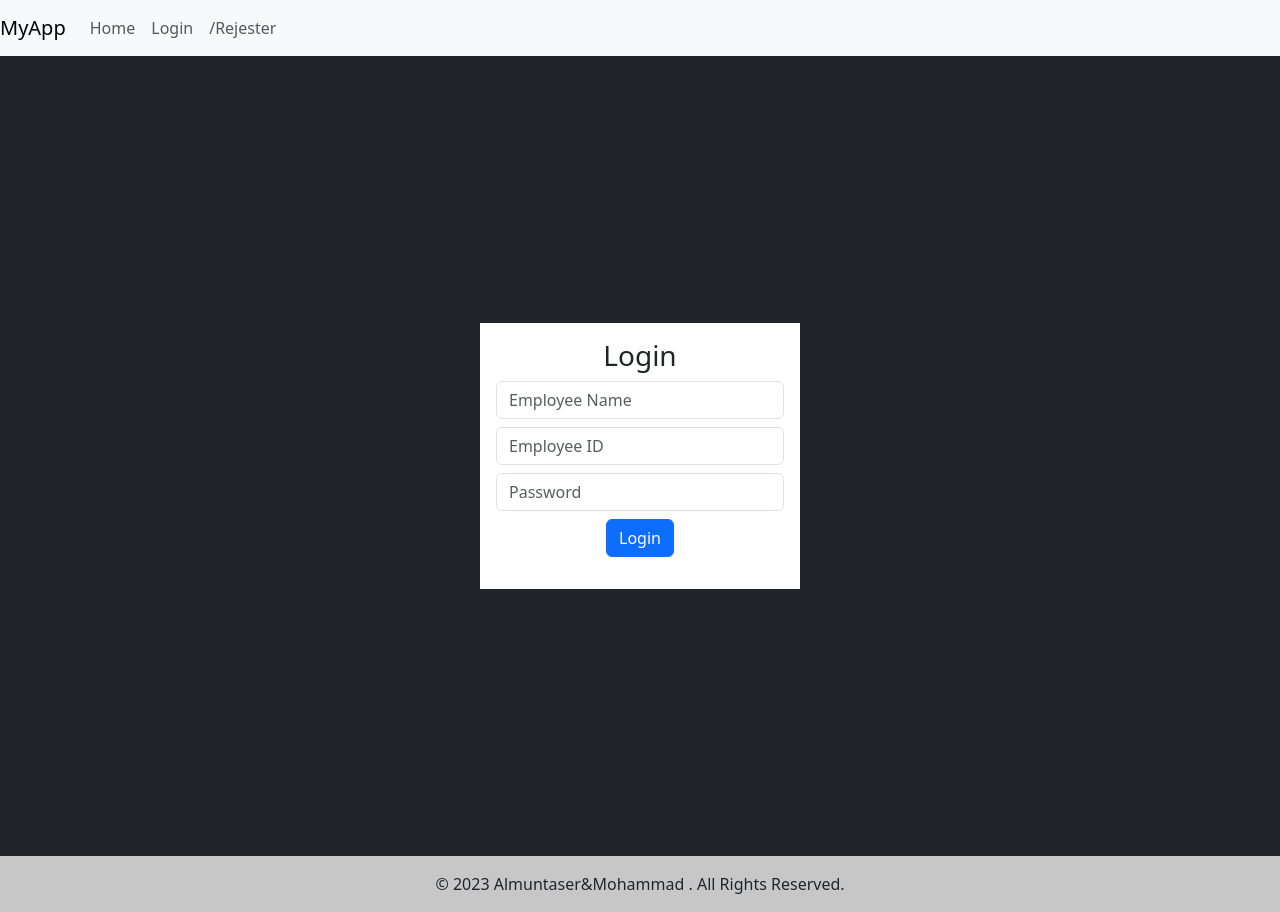
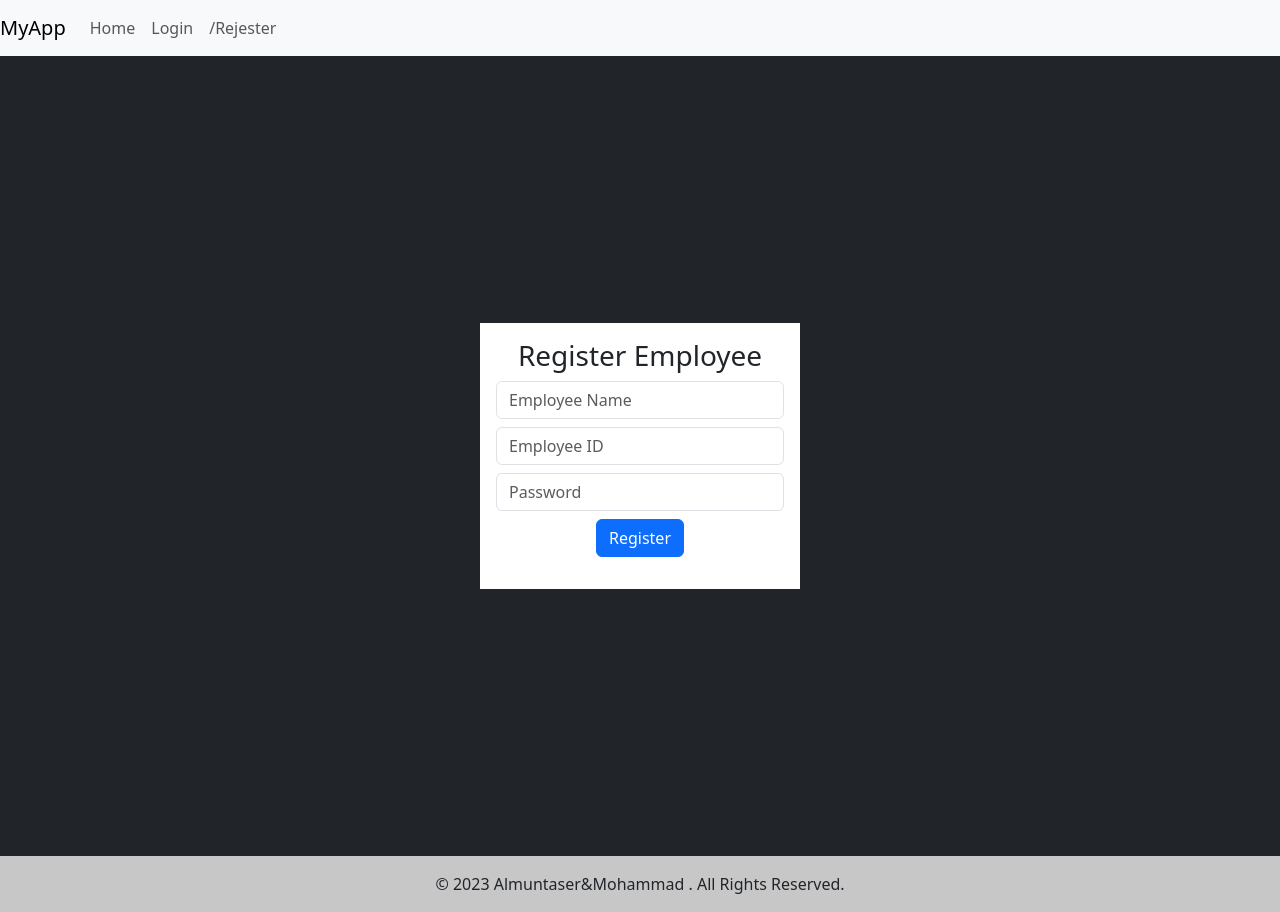
Before and after one commit to RG7on/EMS, a React (Create React App) app in the folder client/: page /rejester in a window 1280 px wide. Built offline with nearby package versions, Linux system fonts and the light colour scheme.

Commit message:
registration form modification (up and runing)

```diff
--- a/client/src/components/Rejester.js
+++ b/client/src/components/Rejester.js
@@ -1,39 +1,39 @@
-import { useState } from "react";
+import React, { useState } from "react";
 import Axios from "axios";
 
-export default function Rejester() {
-    const [empName,setEmpName] = useState("")
-    const [empId,setEmpId] = useState("")
-    const [password,setPassword] = useState("")
-    const [responseMsg, setresponseMsg] = useState("");
+export default function Register() {
+    const [empName, setEmpName] = useState("");
+    const [empId, setEmpId] = useState("");
+    const [password, setPassword] = useState("");
+    const [responseMsg, setResponseMsg] = useState("");
 
-    const addEmp = () =>{
-        Axios.post('http://localhost:3001/addEmp',{
-            empName:empName,
-            empId:empId,
-            password:password
+    const addEmp = () => {
+        Axios.post('http://localhost:3001/addEmp', {
+            empName: empName,
+            empId: empId,
+            password: password
         })
-            .then((response)=>{
-                setresponseMsg(response.data)
+        .then((response) => {
+            setResponseMsg(response.data);
+        })
+        .catch((error) => {
+            console.error(error);
+            setResponseMsg("Error occurred while saving data");
+        });
+    };
 
-            })
-            .catch((error)=>{
-                console.log(error)
-            })
-
-        }
     return (
         <div className='d-flex vh-100 justify-content-center align-items-center bg-dark'>
             <div className='p-3 bg-white w-25'>
-        <form>
-            <h3>Login</h3>
-            <input type="text" placeholder="Employee Name" onChange={(event)=>setEmpName(event.target.value)} className="form-control mb-2"/>
-            <input type="text" placeholder="Employee ID" onChange={(event)=>setEmpId(event.target.value)} className="form-control mb-2"/>
-            <input type="password" placeholder="Password" onChange={(event)=>setPassword(event.target.value)} className="form-control mb-2"/>
-            <input type="button" value="Login" className="btn btn-primary" onClick={addEmp}/>
+                <form onSubmit={e => e.preventDefault()}>
+                    <h3>Register Employee</h3>
+                    <input type="text" placeholder="Employee Name" onChange={(event) => setEmpName(event.target.value)} className="form-control mb-2" />
+                    <input type="text" placeholder="Employee ID" onChange={(event) => setEmpId(event.target.value)} className="form-control mb-2" />
+                    <input type="password" placeholder="Password" onChange={(event) => setPassword(event.target.value)} className="form-control mb-2" />
+                    <input type="button" value="Register" className="btn btn-primary" onClick={addEmp} />
                 </form>
                 <p>{responseMsg}</p>
             </div>
         </div>
-  )
+    );
 }
```
Also changed, not shown: 1 other file (tests, documents, lock files or other folders). Lines whose indentation alone changed are shown as unchanged.
